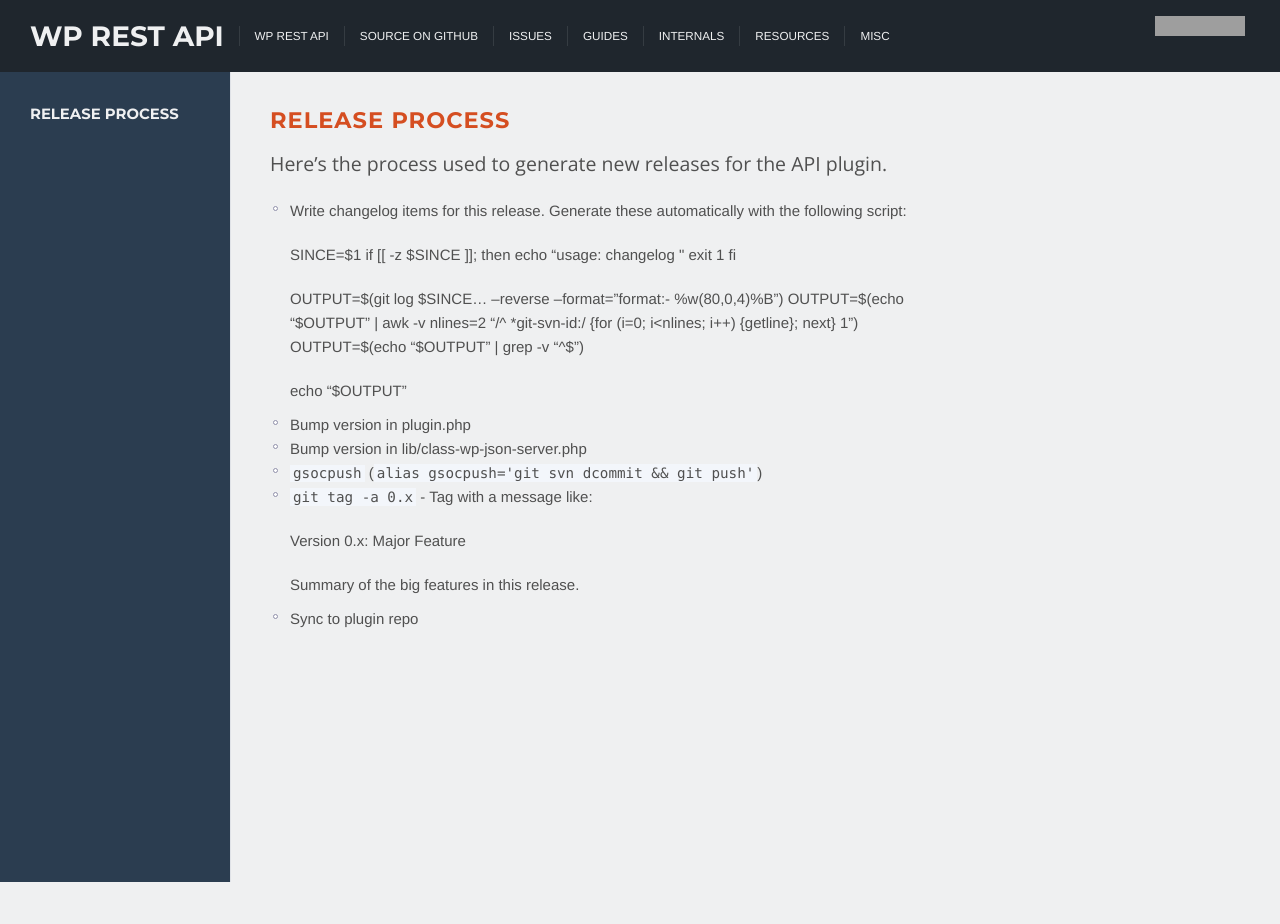
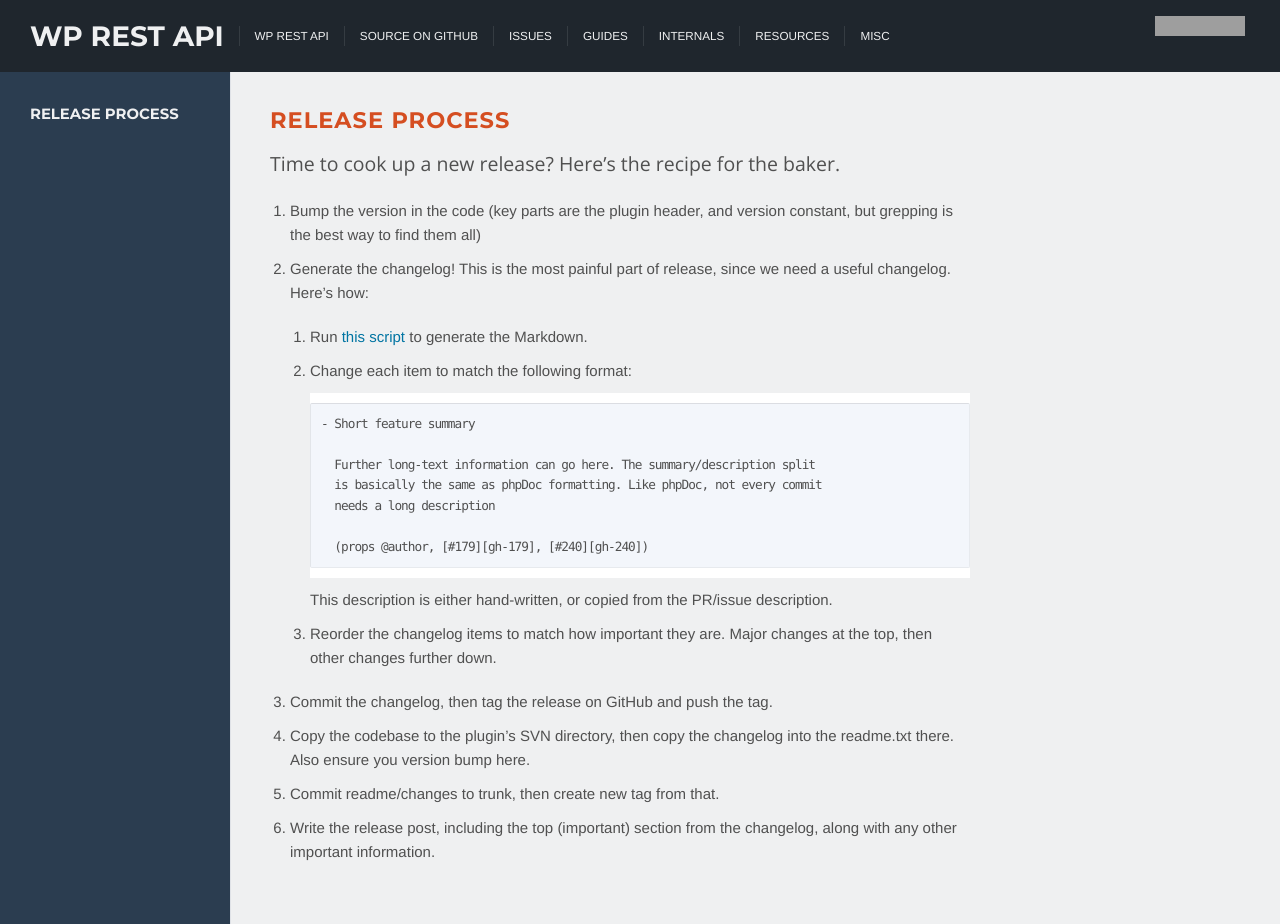
Before and after one commit to WP-API/WP-API.github.io, a Jekyll site: the page built from internals/release-process.md, in a window 1280 px wide. Built offline with Jekyll 4.4.1, drawn with Linux system fonts in a browser that asks for light colours; nearby versions of some CDN libraries; before the commit the page ends 900 px from its top, so only the background shows below that; grey boxes are pictures that could not be loaded.

Commit message:
Update release process

````diff
--- a/internals/release-process.md
+++ b/internals/release-process.md
@@ -5,30 +5,42 @@
 
 Release Process
 ===============
-Here's the process used to generate new releases for the API plugin.
 
-* Write changelog items for this release. Generate these automatically with the
-  following script:
+Time to cook up a new release? Here's the recipe for the baker.
 
-	SINCE=$1
-	if [[ -z $SINCE ]]; then
-		echo "usage: changelog <since>"
-		exit 1
-	fi
+1. Bump the version in the code (key parts are the plugin header, and version
+   constant, but grepping is the best way to find them all)
 
-	OUTPUT=$(git log $SINCE... --reverse --format="format:- %w(80,0,4)%B")
-	OUTPUT=$(echo "$OUTPUT" | awk -v nlines=2 "/^ *git-svn-id:/ {for (i=0; i<nlines; i++) {getline}; next} 1")
-	OUTPUT=$(echo "$OUTPUT" | grep -v "^$")
+2. Generate the changelog! This is the most painful part of release, since we
+   need a useful changelog. Here's how:
 
-	echo "$OUTPUT"
+   1. Run [this script](https://gist.github.com/rmccue/c95769c01aff2b486073)
+      to generate the Markdown.
 
-* Bump version in plugin.php
-* Bump version in lib/class-wp-json-server.php
-* `gsocpush` (`alias gsocpush='git svn dcommit && git push'`)
-* `git tag -a 0.x` - Tag with a message like:
+   2. Change each item to match the following format:
 
-	Version 0.x: Major Feature
+      ```
+      - Short feature summary
 
-	Summary of the big features in this release.
+        Further long-text information can go here. The summary/description split
+        is basically the same as phpDoc formatting. Like phpDoc, not every commit
+        needs a long description
 
-* Sync to plugin repo
+        (props @author, [#179][gh-179], [#240][gh-240])
+      ```
+
+      This description is either hand-written, or copied from the PR/issue
+      description.
+
+   3. Reorder the changelog items to match how important they are. Major changes
+      at the top, then other changes further down.
+
+3. Commit the changelog, then tag the release on GitHub and push the tag.
+
+4. Copy the codebase to the plugin's SVN directory, then copy the changelog into
+   the readme.txt there. Also ensure you version bump here.
+
+5. Commit readme/changes to trunk, then create new tag from that.
+
+6. Write the release post, including the top (important) section from the
+   changelog, along with any other important information.
````
